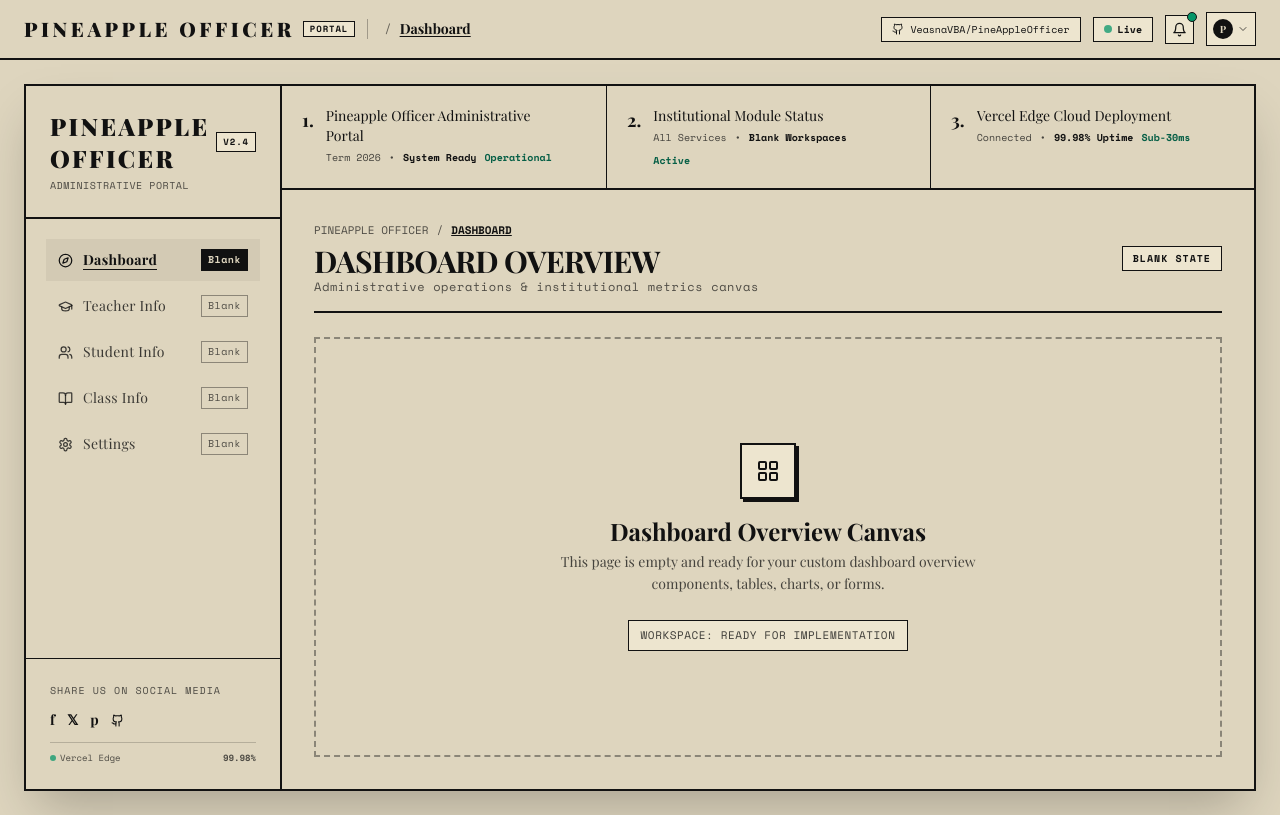
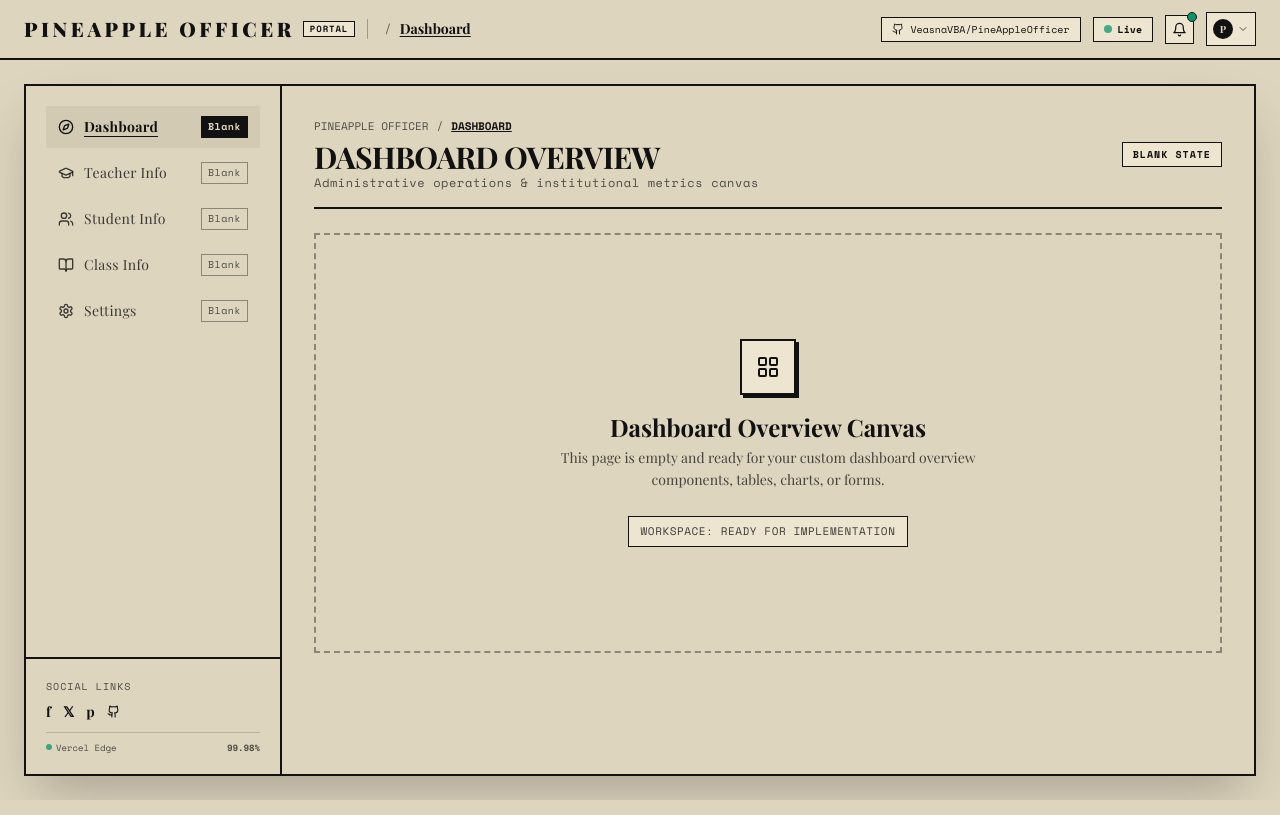
Before and after one commit to VeasnaVBA/PineAppleOfficer, a React (Vite) app: page / in a window 1280 px wide. Built offline with nearby package versions, Linux system fonts and the light colour scheme; a web font is replaced by a local one.

Commit message:
feat: remove red-marked top strip including ticker bar and sidebar header box

```diff
--- a/src/App.tsx
+++ b/src/App.tsx
@@ -1,8 +1,6 @@
 import React, { useState } from 'react';
-import { initialAcademicMetrics } from './data/initialData';
 import { Navbar } from './components/Navbar';
 import { Sidebar } from './components/Sidebar';
-import { TopTicker } from './components/TopTicker';
 import { BlankPageTemplate } from './components/BlankPageTemplate';
 import { Toast } from './components/Toast';
 
@@ -24,11 +22,11 @@ export function App() {
         setCurrentTab={setCurrentTab}
       />
 
-      {/* Main Container Wrapper - Permanent Sidebar + Blank Content */}
+      {/* Main Container Wrapper - Permanent Sidebar + Blank Content (No Top Ticker strip) */}
       <div className="flex-1 flex justify-center p-0 sm:p-2 md:p-4 lg:p-6">
         <div className="w-full max-w-[1600px] bg-[#ded5be] border-0 sm:border-2 border-ink shadow-2xl flex flex-row overflow-hidden relative">
 
-          {/* Permanent Left Sidebar (Never Hides, No Add Record button) */}
+          {/* Permanent Left Sidebar (Starts directly with navigation) */}
           <Sidebar
             currentTab={currentTab}
             setCurrentTab={setCurrentTab}
@@ -36,14 +34,6 @@ export function App() {
 
           {/* Right Main Content Area */}
           <div className="flex-1 min-w-0 flex flex-col overflow-y-auto">
-            {/* Top Ticker Bar */}
-            <TopTicker
-              metrics={initialAcademicMetrics}
-              onSelectMetric={(metric) => {
-                showToast('STATUS CHECK', `${metric.title} (${metric.value}) active.`);
-              }}
-            />
-
             {/* View router for each menu: Blank Page */}
             <div className="flex-1">
               {currentTab === 'dashboard' && (
--- a/src/components/Sidebar.tsx
+++ b/src/components/Sidebar.tsx
@@ -27,23 +27,7 @@ export const Sidebar: React.FC<SidebarProps> = ({
 
   return (
     <aside className="flex w-36 xs:w-44 sm:w-56 xl:w-64 flex-shrink-0 flex-col justify-between border-r-2 border-ink bg-[#ded5be] select-none">
-      {/* Brand Header: PINEAPPLE OFFICER */}
-      <div>
-        <div className="p-3 sm:p-5 xl:p-6 border-b-2 border-ink">
-          <div className="flex items-center justify-between">
-            <h1 className="font-serif text-sm xs:text-base sm:text-xl xl:text-2xl font-black tracking-[0.1em] text-ink uppercase leading-tight">
-              PINEAPPLE OFFICER
-            </h1>
-            <span className="hidden sm:inline text-[9px] tracking-widest uppercase font-mono px-1.5 py-0.5 border border-ink bg-[#ede5cf] font-bold">
-              v2.4
-            </span>
-          </div>
-          <p className="text-[9px] sm:text-[10px] font-mono tracking-wider text-ink/70 mt-1 uppercase truncate">
-            Administrative Portal
-          </p>
-        </div>
-
-        {/* Navigation list (No + ADD RECORD button) */}
+      {/* Navigation list starts cleanly from the top */}
       <nav className="p-2 sm:p-4 xl:p-5 space-y-1">
         {navItems.map((item) => {
           const Icon = item.icon;
@@ -52,14 +36,14 @@ export const Sidebar: React.FC<SidebarProps> = ({
             <button
               key={item.id}
               onClick={() => setCurrentTab(item.id)}
-                className={`w-full flex items-center justify-between px-2 sm:px-3 py-2 sm:py-2.5 text-xs sm:text-sm font-serif transition-colors text-left group ${
+              className={`w-full flex items-center justify-between px-2 sm:px-3 py-2.5 text-xs sm:text-sm font-serif transition-colors text-left group ${
                 isActive
                   ? 'font-bold text-ink underline decoration-2 underline-offset-4 bg-black/10 sm:bg-black/5'
                   : 'text-ink/80 hover:text-ink hover:underline decoration-1 underline-offset-4'
               }`}
             >
               <div className="flex items-center gap-1.5 sm:gap-2.5 min-w-0">
-                  <Icon size={15} className="flex-shrink-0" />
+                <Icon size={16} className="flex-shrink-0" />
                 <span className="truncate tracking-tight sm:tracking-wide">{item.label}</span>
               </div>
               {item.badge && (
@@ -73,12 +57,11 @@ export const Sidebar: React.FC<SidebarProps> = ({
           );
         })}
       </nav>
-      </div>
 
       {/* Footer / Social links */}
-      <div className="p-3 sm:p-5 xl:p-6 border-t border-ink">
-        <p className="hidden sm:block text-[9px] sm:text-[10px] font-mono uppercase tracking-widest text-ink/70 mb-2 sm:mb-3">
-          Share us On Social Media
+      <div className="p-3 sm:p-4 xl:p-5 border-t-2 border-ink">
+        <p className="hidden sm:block text-[9px] sm:text-[10px] font-mono uppercase tracking-widest text-ink/70 mb-2">
+          Social Links
         </p>
         <div className="flex items-center justify-around sm:justify-start sm:space-x-3 text-ink">
           <a
@@ -119,7 +102,7 @@ export const Sidebar: React.FC<SidebarProps> = ({
           </a>
         </div>
 
-        <div className="mt-3 pt-2 border-t border-ink/20 flex flex-col sm:flex-row sm:items-center sm:justify-between text-[9px] font-mono text-ink/70 gap-1">
+        <div className="mt-2.5 pt-2 border-t border-ink/20 flex flex-col sm:flex-row sm:items-center sm:justify-between text-[9px] font-mono text-ink/70 gap-1">
           <span className="flex items-center gap-1">
             <span className="w-1.5 h-1.5 rounded-full bg-emerald-600 animate-pulse"></span>
             <span className="truncate">Vercel Edge</span>
--- a/src/components/TopTicker.tsx
+++ /dev/null
@@ -1,49 +0,0 @@
-import React from 'react';
-import { MetricItem } from '../types';
-import { ArrowUpRight, TrendingUp } from 'lucide-react';
-
-interface TopTickerProps {
-  metrics: MetricItem[];
-  onSelectMetric?: (metric: MetricItem) => void;
-}
-
-export const TopTicker: React.FC<TopTickerProps> = ({ metrics, onSelectMetric }) => {
-  return (
-    <div className="border-b-2 border-ink bg-[#ded5be] grid grid-cols-1 md:grid-cols-3 divide-y md:divide-y-0 md:divide-x divide-ink">
-      {metrics.map((item) => (
-        <div
-          key={item.id}
-          onClick={() => onSelectMetric?.(item)}
-          className="p-3 sm:p-4 lg:p-5 flex items-start gap-3 hover:bg-black/[0.03] transition-colors cursor-pointer group"
-        >
-          <span className="font-serif font-bold text-base lg:text-lg text-ink flex-shrink-0">
-            {item.label}
-          </span>
-          <div className="flex-1 min-w-0">
-            <h4 className="font-serif text-xs sm:text-sm text-ink leading-snug group-hover:underline line-clamp-2">
-              {item.title}
-            </h4>
-            <div className="flex flex-wrap items-center gap-2 mt-1 text-[10px] font-mono text-ink/75">
-              <span>{item.date}</span>
-              {item.value && (
-                <>
-                  <span>•</span>
-                  <span className="font-semibold text-ink">{item.value}</span>
-                </>
-              )}
-              {item.change && (
-                <span className="text-emerald-800 font-bold">
-                  {item.change}
-                </span>
-              )}
-            </div>
-          </div>
-          <ArrowUpRight
-            size={14}
-            className="opacity-0 group-hover:opacity-100 transition-opacity flex-shrink-0 text-ink mt-0.5"
-          />
-        </div>
-      ))}
-    </div>
-  );
-};
```
Lines whose indentation alone changed are shown as unchanged.
